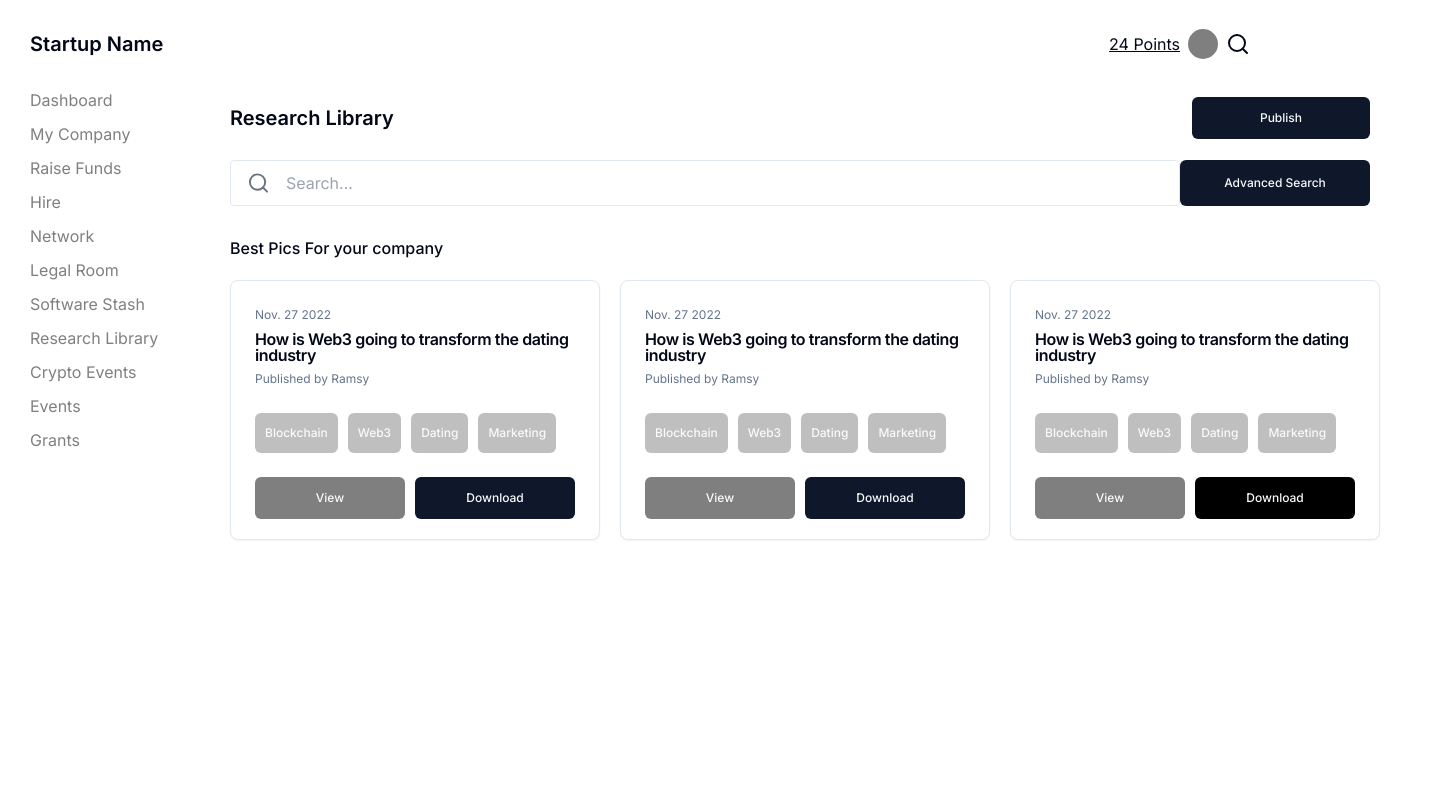
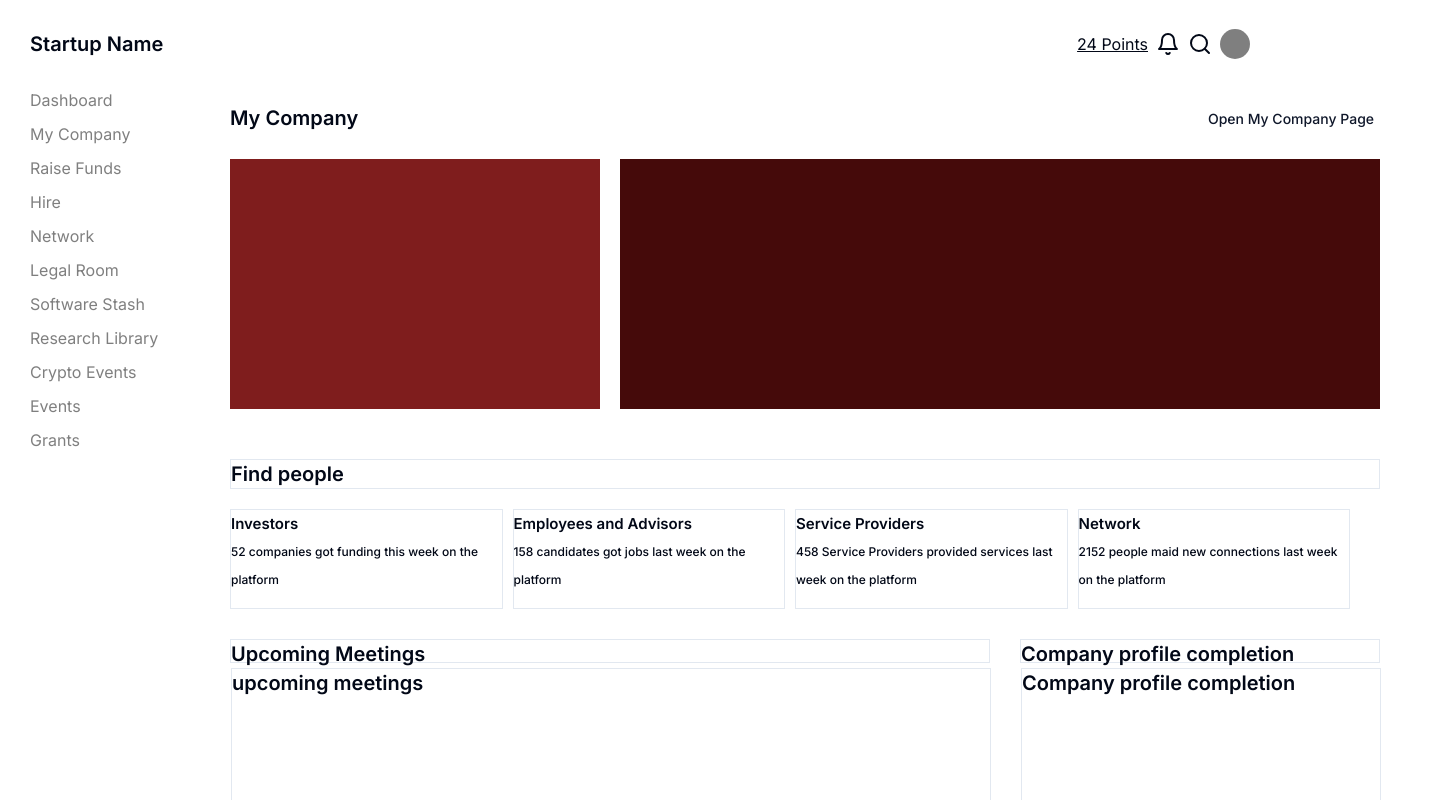
Before and after one commit to ShaikhNabeelShabbir/unbundl-web, a React (Vite) app: page /founder-dashboard in a window 1280 px wide. Both pictures are taken after a click on the button "Dashboard". Shown: the top 800 px of the page, 1440 px wide, since content can reach past the window. Built offline with nearby package versions, Linux system fonts and the light colour scheme.

Commit message:
started dash board

```diff
--- a/src/components/sidebar.tsx
+++ b/src/components/sidebar.tsx
@@ -1,5 +1,5 @@
 import React from "react";
-import { Search } from "lucide-react";
+import { Bell, Search } from "lucide-react";
 
 interface SidebarProps {
   setCurrentView: (view: string) => void;
@@ -12,8 +12,9 @@ export const Sidebar: React.FC<SidebarProps> = ({ setCurrentView }) => {
         <h1 className="text-lg font-semibold">Startup Name</h1>
         <div className="absolute right-0 flex items-center mr-[30px]">
           <u>24 Points</u>
+          <Bell className="ml-2" />
+          <Search className="ml-2" />
           <div className="bg-black/50 rounded-full w-[30px] h-[30px] ml-2"></div>
-          <Search className="ml-2" />
         </div>
       </div>
       <div className="w-[200px] h-full px-[30px]">
--- a/src/pages/startup/dashboard.tsx
+++ b/src/pages/startup/dashboard.tsx
@@ -0,0 +1,68 @@
+import { Button } from "@/components/ui/button";
+import React from "react";
+
+const Dashboard: React.FC = () => {
+  return (
+    <div className="flex ml-[30px] mr-[30px]">
+      <div className="flex-1 py-[97px]">
+        <div className="flex items-center justify-between">
+          <p className="font-semibold text-[20px]">My Company</p>
+          <Button
+            type="button"
+            variant="link"
+            className="h-[42px] w-[178px] text-[14px] mr-[30px]"
+          >
+            Open My Company Page{" "}
+          </Button>
+        </div>
+        <div className="flex flex-row">
+          <div className="mt-[20px] mb-[20px] font-medium text-base w-[370px] h-[250px] bg-red-900"></div>
+          <div className="mt-[20px] mb-[20px] font-medium text-base ml-[20px] w-[760px] h-[250px] bg-red-950"></div>
+        </div>
+        <div className="mt-[30px] mb-[20px] border mr-[30px] font-semibold text-lg">
+          Find people
+        </div>
+        <div className="flex flex-row mr-[30px] font-semibold text-lg space-x-[10px]">
+          <div className="border w-[272.5px] h-[100px] font-semibold text-[15px]">
+            Investors{" "}
+            <div className="text-[12px] font-medium">
+              52 companies got funding this week on the platform
+            </div>
+          </div>
+          <div className="border w-[272.5px] h-[100px] font-semibold text-[15px]">
+            Employees and Advisors{" "}
+            <div className="text-[12px] font-medium">
+              158 candidates got jobs last week on the platform
+            </div>{" "}
+          </div>
+          <div className="border w-[272.5px] h-[100px] font-semibold text-[15px] ">
+            Service Providers{" "}
+            <div className="text-[12px] font-medium">
+              458 Service Providers provided services last week on the platform
+            </div>
+          </div>
+          <div className="border w-[272.5px] h-[100px] font-semibold text-[15px]">
+            Network{" "}
+            <div className="text-[12px] font-medium">
+              2152 people maid new connections last week on the platform
+            </div>
+          </div>
+        </div>
+        <div className="flex flex-row mb-[10px]">
+          <div className="mt-[30px] mb-[20px] w-[760px] h-[24px] border mr-[30px] font-semibold text-lg">
+            Upcoming Meetings{" "}
+            <div className="w-[760px] h-[250px] border ">upcoming meetings</div>
+          </div>
+          <div className="mt-[30px] mb-[20px] w-[360px] h-[24px] border mr-[30px] font-semibold text-lg">
+            Company profile completion{" "}
+            <div className="w-[360px] h-[250px] border ">
+              Company profile completion
+            </div>
+          </div>
+        </div>
+      </div>
+    </div>
+  );
+};
+
+export default Dashboard;
--- a/src/pages/startup/events.tsx
+++ b/src/pages/startup/events.tsx
@@ -49,10 +49,10 @@ const Events: React.FC = () => {
             Advanced Search
           </Button>
         </div>
-        <div className="mt-[30px] mb-[20px] font-medium text-base">
+        <div className="mt-[30px] mb-[20px] font-medium text-base mr-[30px]">
           Best Crypto Events in Dubai{" "}
         </div>
-        <div className="flex flex-col space-y-[20px]">
+        <div className="flex flex-col space-y-[20px] mr-[30px]">
           <div className="flex flex-row space-x-[20px]">
             <Card className="w-[372px] h-[150px]">
               <CardHeader>
--- a/src/pages/startup/founder-dashboard.tsx
+++ b/src/pages/startup/founder-dashboard.tsx
@@ -10,11 +10,14 @@ import Grants from "./grants";
 import Events from "./events";
 import Network from "./network";
 import Hire from "./hire";
+import Dashboard from "./dashboard";
 const Founderdashboard = () => {
   const [currentView, setCurrentView] = useState<string>("research-library");
 
   const renderForm = () => {
     switch (currentView) {
+      case "dashboard":
+        return <Dashboard />;
       case "my-company":
         return <MyCompany />;
       case "raise-funds":
--- a/src/pages/startup/software-stash.tsx
+++ b/src/pages/startup/software-stash.tsx
@@ -20,7 +20,7 @@ import AddSoftwareForm from "@/components/forms/AddSoftwareForm";
 
 const SoftwareStash: React.FC = () => {
   return (
-    <div className="flex ml-[30px]">
+    <div className="flex ml-[30px] mr-[30px]">
       <div className="flex-1 py-[97px]">
         <div className="flex items-center justify-between">
           <p className="font-semibold text-[20px]">Tool Stash</p>
```
